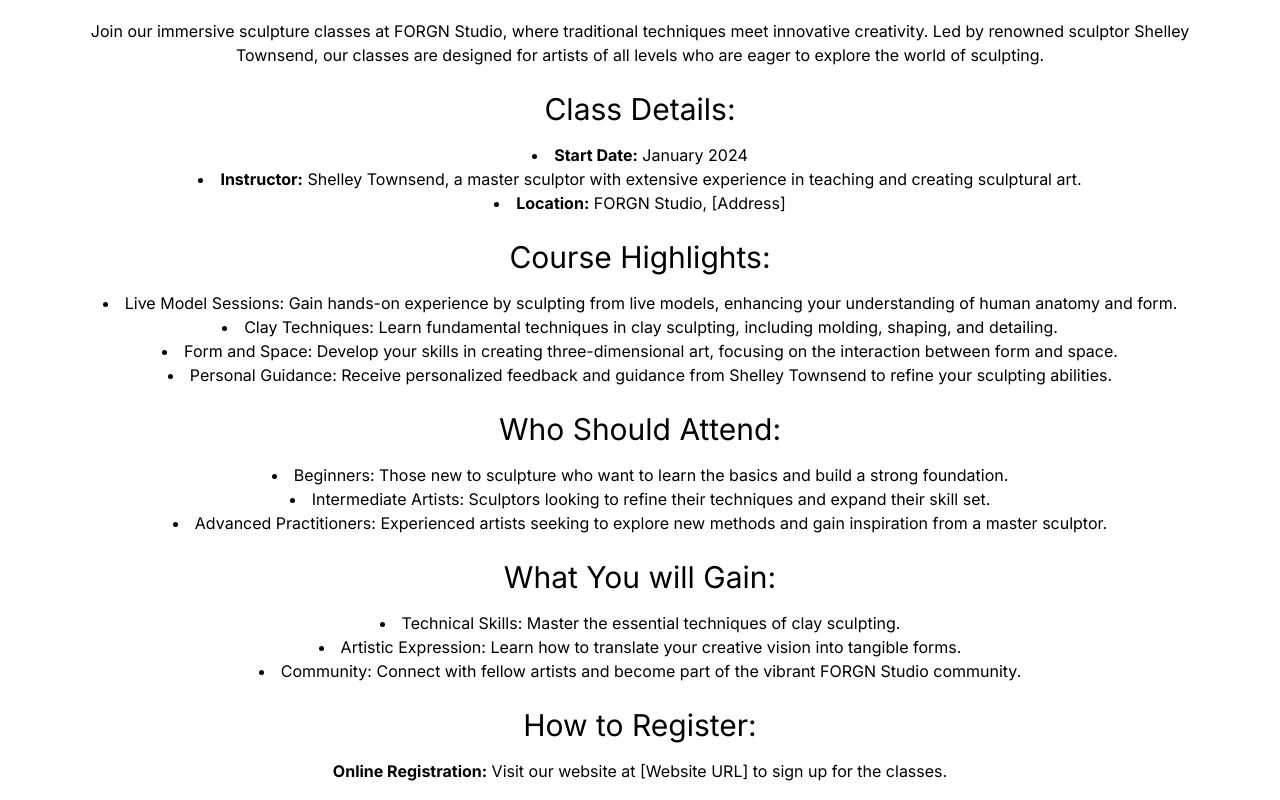
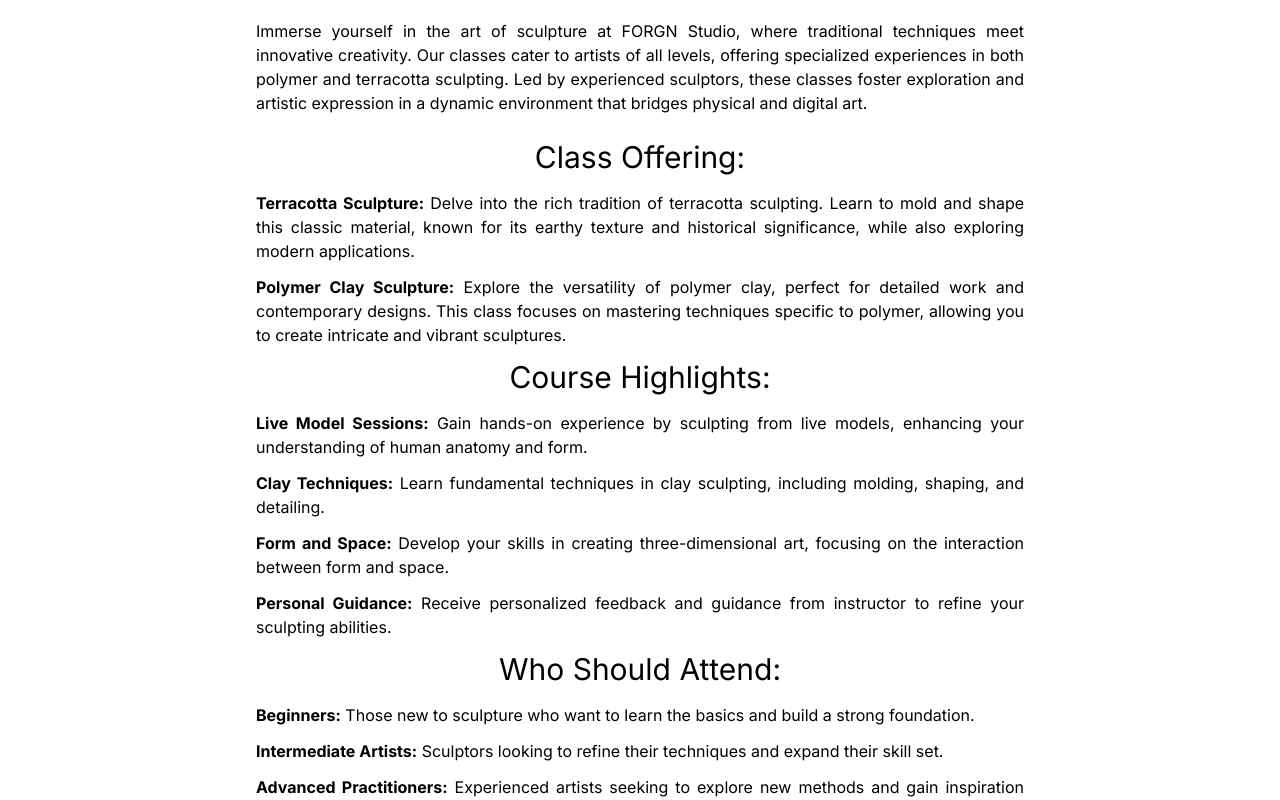
Before and after one commit to giorgio-villani/forgn, a Next.js app: page /sculpture in a window 1280 px wide. Shown: the part 260-1060 px from the top of the page. Built offline with nearby package versions, Linux system fonts and the light colour scheme.

Commit message:
implemented search and button filtering; adjusted sculpture class outline

```diff
--- a/src/app/sculpture/page.tsx
+++ b/src/app/sculpture/page.tsx
@@ -6,90 +6,93 @@ export default function Sculpture() {
       <h1 className="text-5xl text-center mb-8">
         Sculpture Classes at FORGN Studio
       </h1>
-      <section className="bg-white py-10 max-w-[1200px] w-full px-4 text-center">
+      <section className="bg-white py-10 max-w-[800px] w-full px-4 text-center">
         <h2 className="mb-6 text-3xl">Discover the Art of Sculpture</h2>
-        <p className="mb-6">
-          Join our immersive sculpture classes at FORGN Studio, where
-          traditional techniques meet innovative creativity. Led by renowned
-          sculptor Shelley Townsend, our classes are designed for artists of all
-          levels who are eager to explore the world of sculpting.
+        <p className="mb-6 text-left text-center text-justify">
+          Immerse yourself in the art of sculpture at FORGN Studio, where
+          traditional techniques meet innovative creativity. Our classes cater
+          to artists of all levels, offering specialized experiences in both
+          polymer and terracotta sculpting. Led by experienced sculptors, these
+          classes foster exploration and artistic expression in a dynamic
+          environment that bridges physical and digital art.
         </p>
-        <h2 className="text-3xl mb-4">Class Details:</h2>
-        <ul className="list-disc list-inside mb-6">
-          <li>
-            <strong>Start Date:</strong> January 2024
+        <h2 className="text-3xl mb-4">Class Offering:</h2>
+        <ul className="list-inside text-justify">
+          <li className="pb-3">
+            <strong>Terracotta Sculpture:</strong> Delve into the rich tradition
+            of terracotta sculpting. Learn to mold and shape this classic
+            material, known for its earthy texture and historical significance,
+            while also exploring modern applications.
           </li>
-          <li>
-            <strong>Instructor:</strong> Shelley Townsend, a master sculptor
-            with extensive experience in teaching and creating sculptural art.
-          </li>
-          <li>
-            <strong>Location:</strong> FORGN Studio, [Address]
+          <li className="pb-3">
+            <strong>Polymer Clay Sculpture:</strong> Explore the versatility of
+            polymer clay, perfect for detailed work and contemporary designs.
+            This class focuses on mastering techniques specific to polymer,
+            allowing you to create intricate and vibrant sculptures.
           </li>
         </ul>
         <h2 className="text-3xl mb-4">Course Highlights:</h2>
-        <ul className="list-disc list-inside mb-6">
-          <li>
-            Live Model Sessions: Gain hands-on experience by sculpting from live
-            models, enhancing your understanding of human anatomy and form.
+        <ul className="list-inside text-justify">
+          <li className="pb-3">
+            <strong>Live Model Sessions:</strong> Gain hands-on experience by
+            sculpting from live models, enhancing your understanding of human
+            anatomy and form.
           </li>
-          <li>
-            Clay Techniques: Learn fundamental techniques in clay sculpting,
-            including molding, shaping, and detailing.
+          <li className="pb-3">
+            <strong>Clay Techniques:</strong> Learn fundamental techniques in
+            clay sculpting, including molding, shaping, and detailing.
           </li>
-          <li>
-            Form and Space: Develop your skills in creating three-dimensional
-            art, focusing on the interaction between form and space.
+          <li className="pb-3">
+            <strong>Form and Space:</strong> Develop your skills in creating
+            three-dimensional art, focusing on the interaction between form and
+            space.
           </li>
-          <li>
-            Personal Guidance: Receive personalized feedback and guidance from
-            Shelley Townsend to refine your sculpting abilities.
+          <li className="pb-3">
+            <strong>Personal Guidance:</strong> Receive personalized feedback
+            and guidance from instructor to refine your sculpting abilities.
           </li>
         </ul>
         <h2 className="text-3xl mb-4">Who Should Attend:</h2>
-        <ul className="list-disc list-inside mb-6">
-          <li>
-            Beginners: Those new to sculpture who want to learn the basics and
-            build a strong foundation.
+        <ul className="list-inside text-justify">
+          <li className="pb-3">
+            <strong>Beginners:</strong> Those new to sculpture who want to learn
+            the basics and build a strong foundation.
+          </li>
+          <li className="pb-3">
+            <strong>Intermediate Artists:</strong> Sculptors looking to refine
+            their techniques and expand their skill set.
           </li>
           <li>
-            Intermediate Artists: Sculptors looking to refine their techniques
-            and expand their skill set.
-          </li>
-          <li>
-            Advanced Practitioners: Experienced artists seeking to explore new
-            methods and gain inspiration from a master sculptor.
+            <strong>Advanced Practitioners:</strong> Experienced artists seeking
+            to explore new methods and gain inspiration from a master sculptor.
           </li>
         </ul>
         <h2 className="text-3xl mb-4">What You will Gain:</h2>
-        <ul className="list-disc list-inside mb-6">
-          <li>
-            Technical Skills: Master the essential techniques of clay sculpting.
+        <ul className="list-inside text-justify mb-6">
+          <li className="pb-3">
+            <strong>Community:</strong> Connect with fellow artists and become
+            part of the vibrant FORGN Studio community.
           </li>
-          <li>
-            Artistic Expression: Learn how to translate your creative vision
-            into tangible forms.
+          <li className="pb-3">
+            <strong>Technical Skills:</strong> Master the essential techniques
+            of clay sculpting.
           </li>
-          <li>
-            Community: Connect with fellow artists and become part of the
-            vibrant FORGN Studio community.
+          <li className="pb-3">
+            <strong>Artistic Expression:</strong> Learn how to translate your
+            creative vision into tangible forms.
           </li>
         </ul>
         <h2 className="text-3xl mb-4">How to Register:</h2>
-        <p className="mb-6">
-          <strong>Online Registration:</strong> Visit our website at [Website
-          URL] to sign up for the classes.
-        </p>
-        <p className="mb-6">
-          <strong>Contact Us:</strong> For more information or assistance, email
-          us at [Email Address] or call [Phone Number].
-        </p>
-        <p className="mb-6">
-          Embark on a journey of artistic discovery and create stunning
-          sculptures under the expert guidance of Shelley Townsend. Whether you
-          aim to pursue sculpture as a hobby or a professional path, our classes
-          will provide you with the skills and inspiration to succeed.
-        </p>
+        <ul className="list-inside text-justify mb-6">
+          <li className="pb-3">
+            <strong>Online Registration:</strong> Visit our website at [Website
+            URL] to sign up for the classes.
+          </li>
+          <li className="pb-3">
+            <strong>Contact Us:</strong> For more information or assistance,
+            email us at [Email Address] or call [Phone Number].
+          </li>
+        </ul>
         <p>Experience the art of sculpture at FORGN Studio. Register today!</p>
       </section>
     </div>
--- a/src/data/workshops.tsx
+++ b/src/data/workshops.tsx
@@ -2,6 +2,7 @@ const workshops = [
   {
     id: '0',
     title: 'Sculpture Class - Terracotta',
+    type: 'sculpture',
     instructor: 'Shelley Townsend',
     description:
       'In this 4-week class, students will learn the basic tools and materials used to create hand-built ceramics using terracotta. Skills covered include pinching, coiling with a banding wheel, slab preparation with a slab roller, wedging, and glazing.',
@@ -13,6 +14,7 @@ const workshops = [
   {
     id: '1',
     title: 'Sculpture Class - Polymer Clay',
+    type: 'sculpture',
     instructor: 'Bailey Ryherd',
     description:
       'This 4-week class introduces students to polymer clay techniques. You will learn to condition, blend, shape, and bake polymer clay, creating various small sculptures and decorative items. Projects will be guided step-by-step, ensuring you complete several finished pieces.',
@@ -24,6 +26,7 @@ const workshops = [
   {
     id: '2',
     title: 'Digital Art: 101',
+    type: 'digital art',
     instructor: 'Olesia Y. Rodionova',
     description:
       'In this 4-week class, students will learn the fundamentals of digital art. Topics include using digital art software, understanding layers and tools, and creating digital illustrations and paintings. No prior experience is required.',
@@ -35,6 +38,7 @@ const workshops = [
   {
     id: '3',
     title: 'Video Editing: DaVinci',
+    type: 'film',
     instructor: 'Thomas MacDonald',
     description:
       'This 4-week class covers the basics of video editing using DaVinci Resolve. Students will learn how to import footage, edit clips, add transitions and effects, and export their projects. Ideal for beginners looking to get started with professional video editing software.',
@@ -46,6 +50,7 @@ const workshops = [
   {
     id: '4',
     title: 'AI Art: Stable Diffusion',
+    type: 'digital art',
     instructor: 'Giorgio Villani',
     description:
       'A Stable Diffusion class focused on Automatic 1111 Stable Diffusion would cover the usage and customization of the popular AI image generation tool. The course would include installing and setting up the Automatic 1111 interface, understanding model parameters, exploring various prompts and styles, and fine-tuning model outputs. Students would learn to generate high-quality images, apply custom settings, and utilize extensions and scripts to enhance their workflow.',
```
Also changed, not shown: src/app/workshops/page.tsx (+55 -8 lines).
